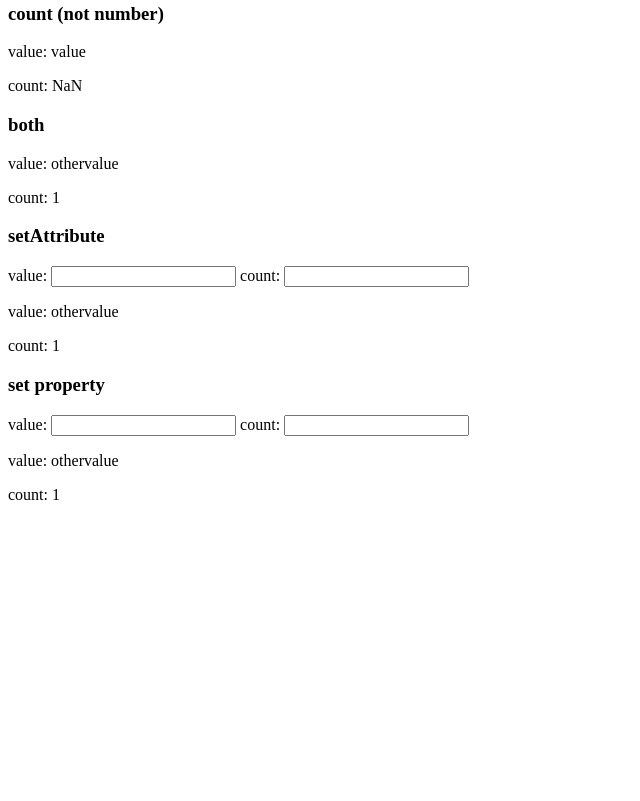
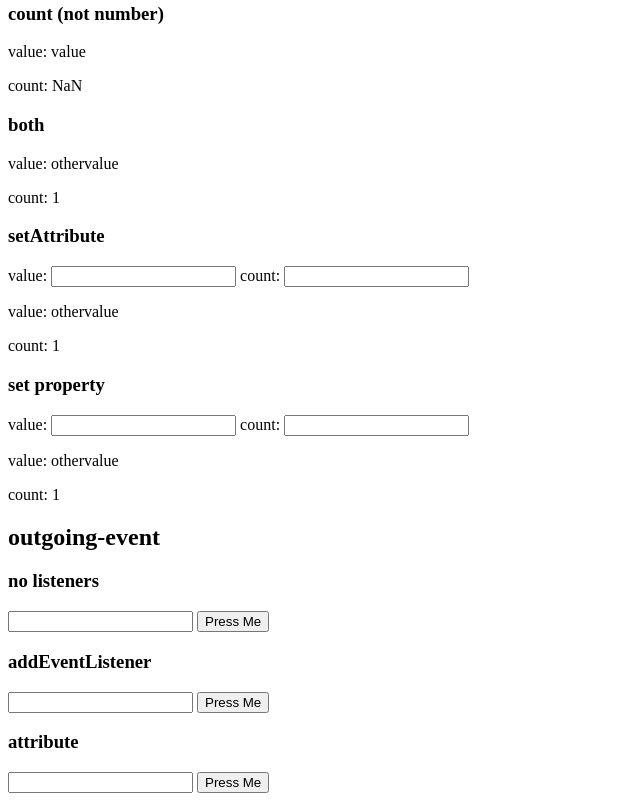
Before and after one commit to jmbtutor/webcomponent-sandbox, a website with bundled scripts: page index.html in a window 1280 px wide. Shown: the part 1877-2678 px from the top of the page, without its empty margins (0-640 px from the left). Before the commit the page ends 2397 px from the top, so only its background shows below. Built offline with nearby package versions, Linux system fonts and the light colour scheme.

Commit message:
Add outgoing-event custom component

```diff
--- a/index.html
+++ b/index.html
@@ -7,6 +7,7 @@
     <script type="module" src="./single-slot.js"></script>
     <script type="module" src="./single-slot-with-default.js"></script>
     <script type="module" src="./with-attributes.js"></script>
+    <script type="module" src="./outgoing-event.js"></script>
   </head>
   <body>
     <h1>Web Components Test</h1>
@@ -65,5 +66,18 @@
     <label>value: <input oninput="document.getElementById('with-attributes-setproperty').value = this.value" /></label>
     <label>count: <input oninput="document.getElementById('with-attributes-setproperty').count = this.value" /></label>
     <with-attributes id="with-attributes-setproperty" value="othervalue" count="1"></with-attributes>
+
+    <!-- outgoing-event -->
+    <h2>outgoing-event</h2>
+    <h3>no listeners</h3>
+    <outgoing-event></outgoing-event>
+    <h3>addEventListener</h3>
+    <outgoing-event id="outgoing-event-addEventListener"></outgoing-event>
+    <script>
+      document.getElementById("outgoing-event-addEventListener").addEventListener('button-pressed', (e) => console.log("outgoing-event-addEventListener fired:", e));
+    </script>
+    <h3>attribute</h3>
+    <outgoing-event id="outgoing-event-attribute" oninput="console.log('outgoing-event-attribute input', event)" onclick="console.log('outgoing-event-attribute click', event)"></outgoing-event><br />
+    <!-- Must use <a href="https://github.com/Polymer/lit-element/issues/653">addEventListener</a> for custom events -->
   </body>
 </html>
--- /dev/null
+++ b/outgoing-event.js
@@ -0,0 +1,16 @@
+import { LitElement, html } from 'lit-element';
+
+class OutgoingEvent extends LitElement {
+  render() {
+    return html`
+      <input />
+      <button @click="${this.buttonClick}">Press Me</button>
+    `;
+  }
+
+  buttonClick(e) {
+    this.dispatchEvent(new CustomEvent('button-pressed', { detail: e.detail }));
+  }
+}
+
+window.customElements.define('outgoing-event', OutgoingEvent);
```
